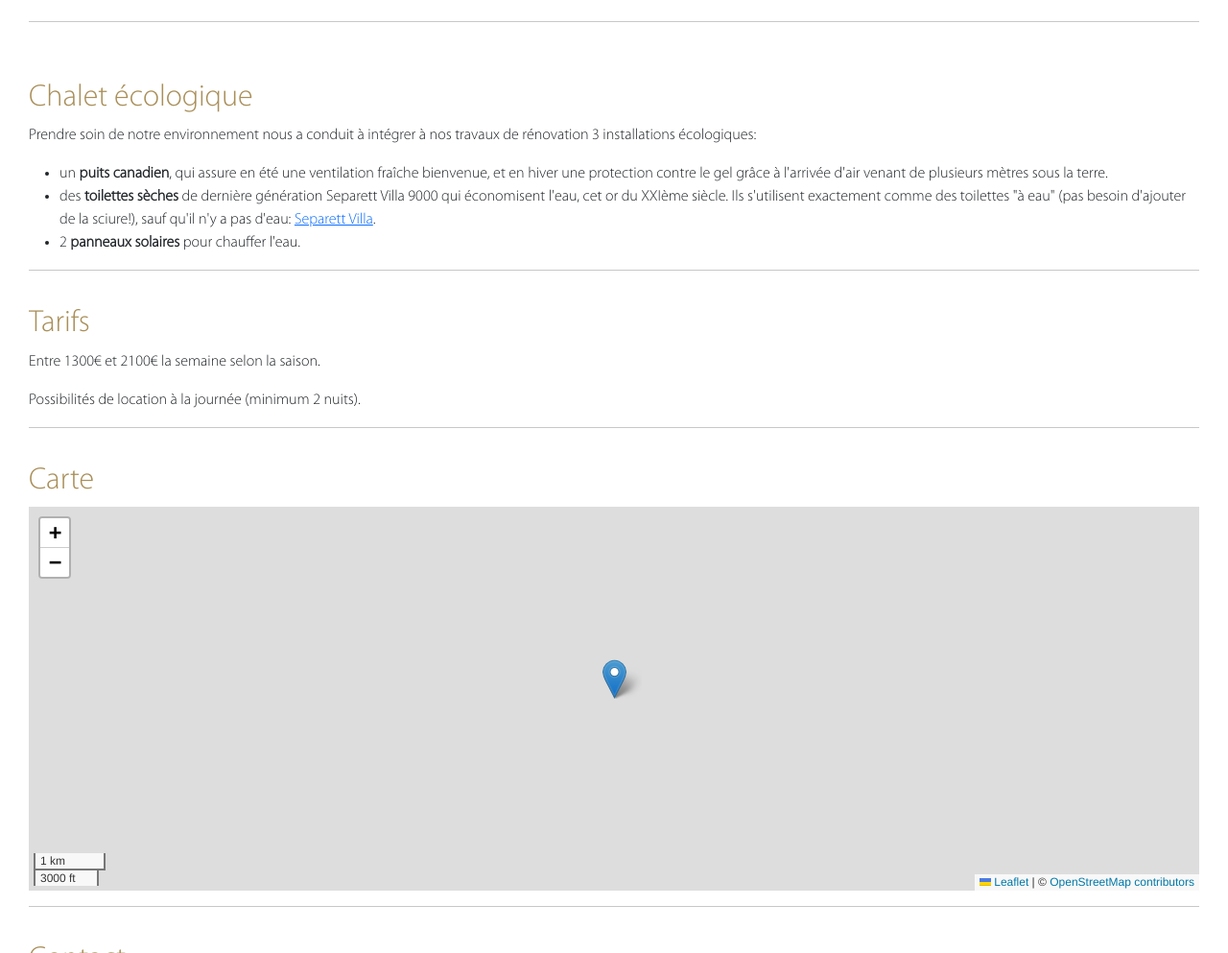
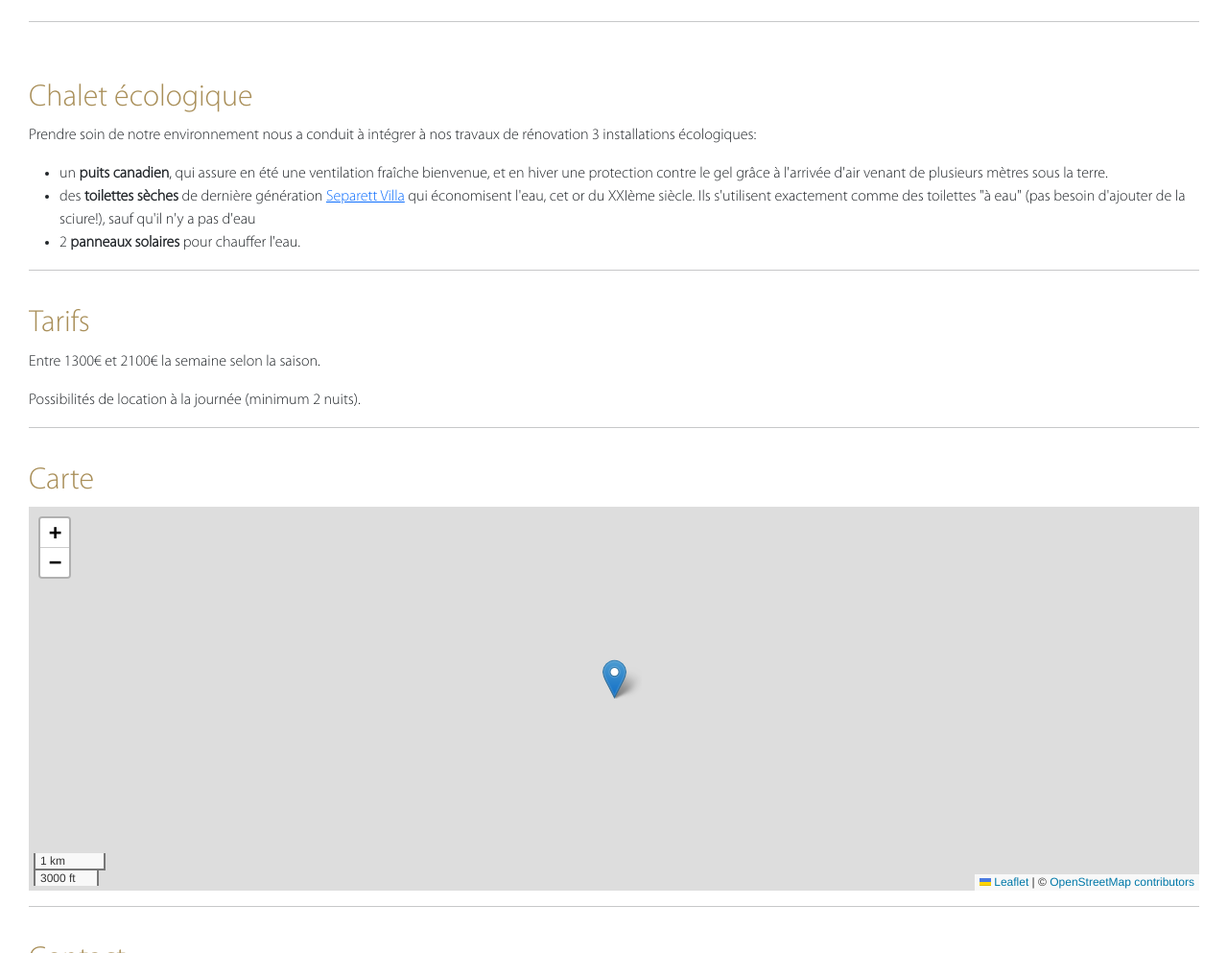
Before and after one commit to Estelle-B262/Estelle-B262.github.io, a plain HTML site: page index.html in a window 1280 px wide. Shown: the part 1778-2771 px from the top of the page at 96% size. Drawn offline with nearby package versions, Linux system fonts and the light colour scheme.

Commit message:
Update index.html
3ème correction présentation Separett

```diff
--- a/index.html
+++ b/index.html
@@ -156,7 +156,7 @@
 				<hr>
 				<br>
 				<h2 id="ecologie">Chalet écologique</h2>
-						<p>Prendre soin de notre environnement nous a conduit à intégrer à nos travaux de rénovation 3 installations écologiques:<ul><li>un <em>puits canadien</em>, qui assure en été une ventilation fraîche bienvenue, et en hiver une protection contre le gel grâce à l'arrivée d'air venant de plusieurs mètres sous la terre.</li><li>des <em>toilettes sèches</em> de dernière génération Separett Villa 9000 qui économisent l'eau, cet or du XXIème siècle. Ils s'utilisent exactement comme des toilettes "à eau" (pas besoin d'ajouter de la sciure!), sauf qu'il n'y a pas d'eau: <a href="https://separett.eu/fr/products/separett-villa" target="_blank"> Separett Villa</a>.</li><li>2 <em>panneaux solaires</em> pour chauffer l'eau.</li></ul></p>
+						<p>Prendre soin de notre environnement nous a conduit à intégrer à nos travaux de rénovation 3 installations écologiques:<ul><li>un <em>puits canadien</em>, qui assure en été une ventilation fraîche bienvenue, et en hiver une protection contre le gel grâce à l'arrivée d'air venant de plusieurs mètres sous la terre.</li><li>des <em>toilettes sèches</em> de dernière génération <a href="https://separett.eu/fr/products/separett-villa" target="_blank"> Separett Villa</a> qui économisent l'eau, cet or du XXIème siècle. Ils s'utilisent exactement comme des toilettes "à eau" (pas besoin d'ajouter de la sciure!), sauf qu'il n'y a pas d'eau</li><li>2 <em>panneaux solaires</em> pour chauffer l'eau.</li></ul></p>
 				<hr>
 				<h2 id="calendrier">Tarifs</h2>
 						<p>Entre 1300€ et 2100€ la semaine selon la saison.</p>
```
